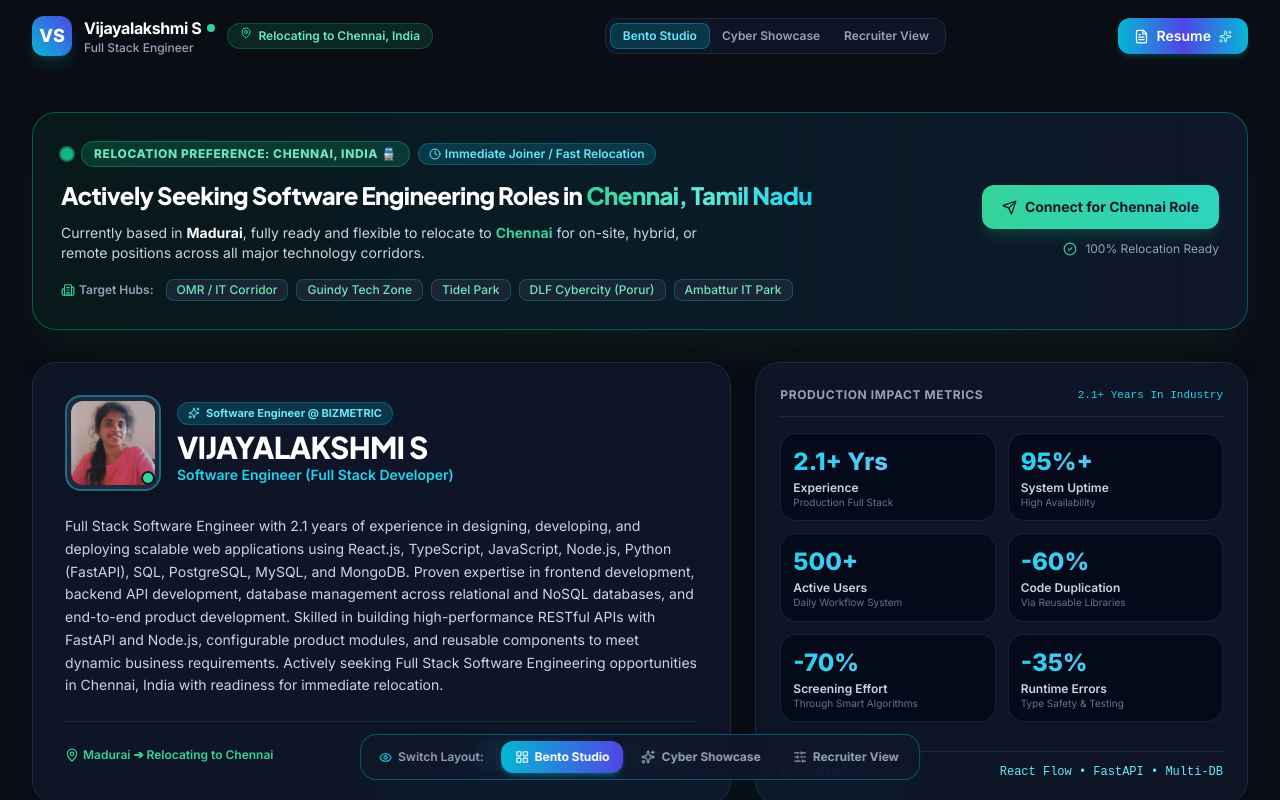
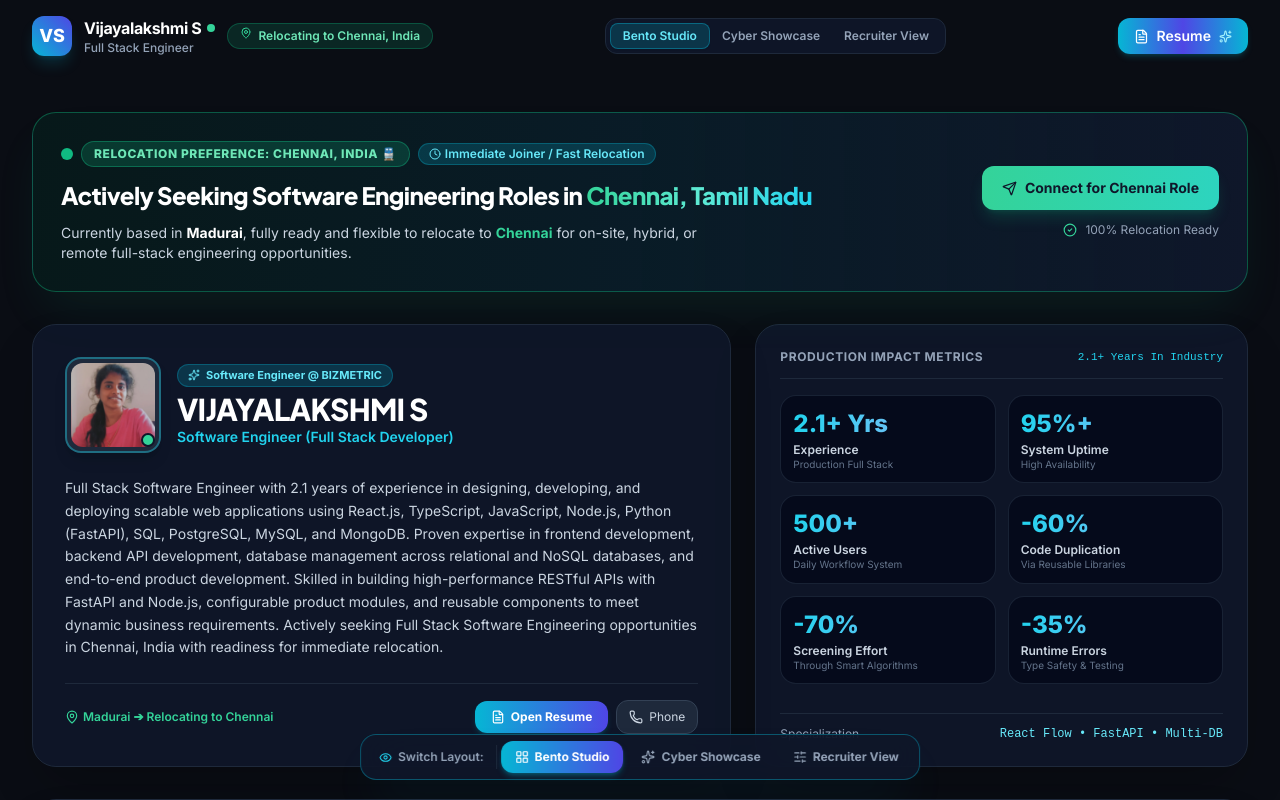
Before and after one commit to VijayaLakshmiSenthilkumar22/portfolio, a React (Create React App) app: page / in a window 1280 px wide. Shown: the top 800 px of the page. Built offline with nearby package versions, Linux system fonts and the light colour scheme.

Commit message:
remove target hubs section from relocation banner and resume data

```diff
--- a/src/Components/interactive/ChennaiRelocationBadge.js
+++ b/src/Components/interactive/ChennaiRelocationBadge.js
@@ -1,17 +1,9 @@
 import React from 'react';
-import { Building2, Send, Clock, CheckCircle2 } from 'lucide-react';
+import { Send, Clock, CheckCircle2 } from 'lucide-react';
 import { resumeData } from '../../data/resumeData';
 
 export default function ChennaiRelocationBadge() {
   const { personal } = resumeData;
-
-  const hubs = [
-    'OMR / IT Corridor',
-    'Guindy Tech Zone',
-    'Tidel Park',
-    'DLF Cybercity (Porur)',
-    'Ambattur IT Park',
-  ];
 
   return (
     <div className="relative overflow-hidden rounded-3xl p-6 sm:p-7 bg-gradient-to-r from-emerald-950/40 via-cyan-950/40 to-slate-900 border border-emerald-500/40 shadow-2xl shadow-emerald-500/10">
@@ -46,24 +38,8 @@ export default function ChennaiRelocationBadge() {
           </h3>
 
           <p className="text-xs sm:text-sm text-slate-300 leading-relaxed max-w-2xl">
-            Currently based in <strong className="text-white">Madurai</strong>, fully ready and flexible to relocate to <strong className="text-emerald-400">Chennai</strong> for on-site, hybrid, or remote positions across all major technology corridors.
+            Currently based in <strong className="text-white">Madurai</strong>, fully ready and flexible to relocate to <strong className="text-emerald-400">Chennai</strong> for on-site, hybrid, or remote full-stack engineering opportunities.
           </p>
-
-          {/* Chennai Hub Pills */}
-          <div className="flex flex-wrap items-center gap-2 pt-1">
-            <span className="text-xs text-slate-400 font-semibold flex items-center gap-1 mr-1">
-              <Building2 size={14} className="text-emerald-400" />
-              Target Hubs:
-            </span>
-            {hubs.map((hub) => (
-              <span
-                key={hub}
-                className="px-2.5 py-0.5 rounded-lg text-xs font-medium bg-slate-800/80 text-emerald-300 border border-emerald-500/30"
-              >
-                {hub}
-              </span>
-            ))}
-          </div>
         </div>
 
         {/* Right Side: Quick Action CTA */}
--- a/src/Components/interactive/DevTerminal.js
+++ b/src/Components/interactive/DevTerminal.js
@@ -42,7 +42,6 @@ export default function DevTerminal({ onOpenResume }) {
   Current Base:     Madurai, Tamil Nadu, India
   Target Location:  CHENNAI, TAMIL NADU (Primary Preferred)
   Relocation:       Immediate / 100% Ready
-  Target Hubs:      OMR / IT Corridor, Guindy, Tidel Park, DLF Porur
   Work Mode:        On-Site, Hybrid, or Remote`,
         });
         break;
--- a/src/data/resumeData.js
+++ b/src/data/resumeData.js
@@ -10,7 +10,6 @@ export const resumeData = {
     currentLocation: "Madurai, Tamil Nadu, India",
     relocationTarget: "Chennai, Tamil Nadu, India",
     relocationStatus: "Actively Relocating to Chennai (Immediate Joiner / On-site / Hybrid)",
-    targetHubs: "Chennai Tech Hubs (OMR, Guindy, Tidel Park, DLF, Porur)",
     linkedin: "https://www.linkedin.com/in/vijayalakshmi-senthilkumar-89b0b22b1",
     github: "https://github.com/VijayaLakshmiSenthilkumar22",
     availability: "Immediate / Actively Relocating to Chennai",
```
